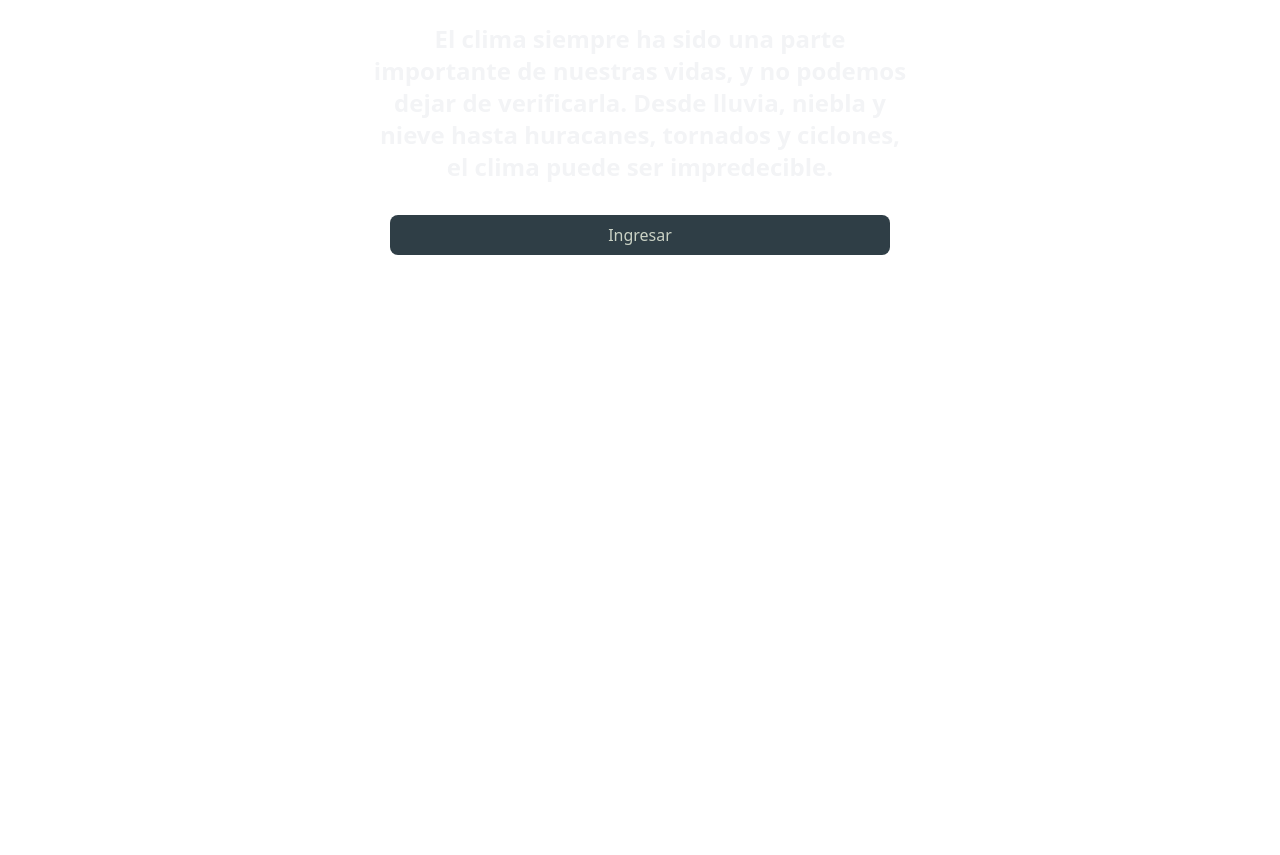
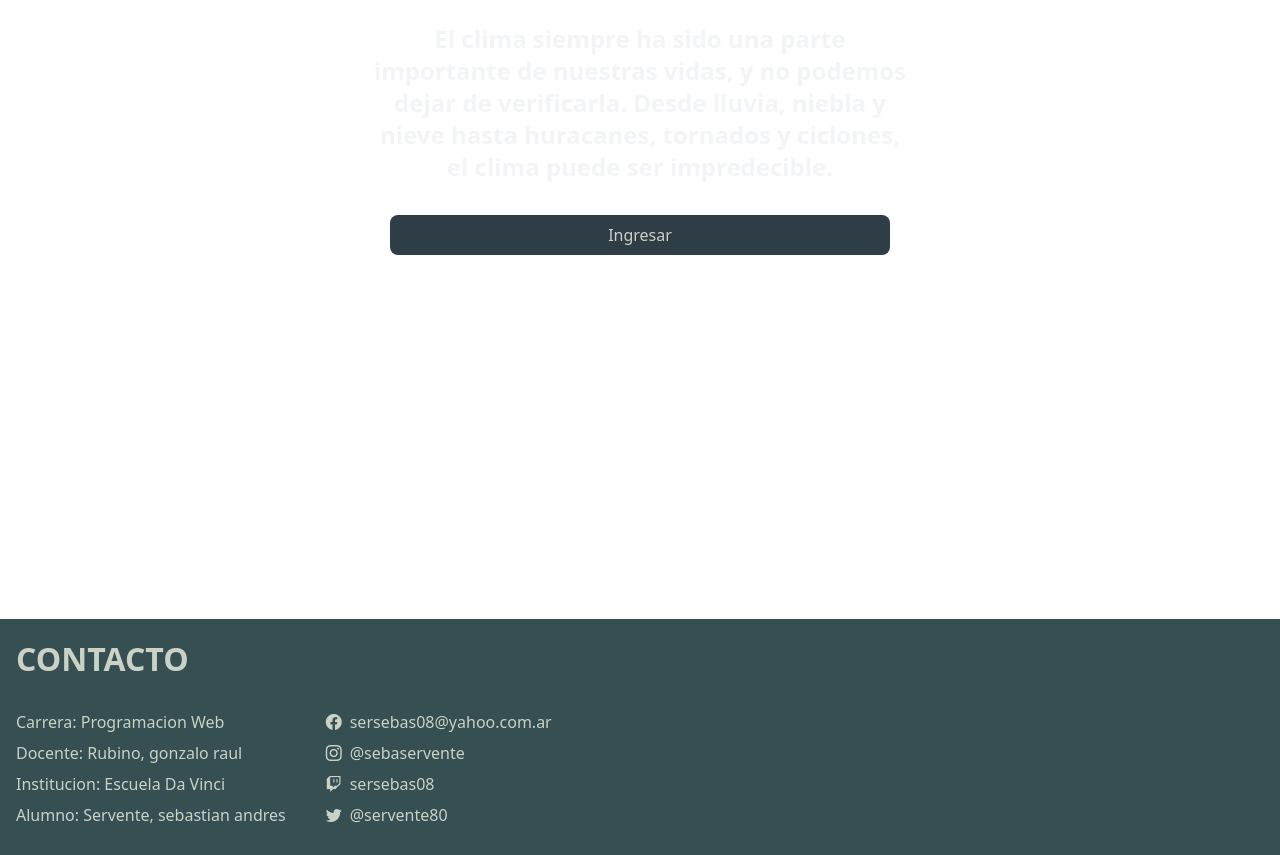
Before and after one commit to sersebas08/app-weather-, a plain HTML site: page index.html in a window 1280 px wide. Shown: the part 274-1129 px from the top of the page. Before the commit the page ends 893 px from the top, so only its background shows below. Drawn offline with nearby package versions, Linux system fonts and the light colour scheme.

Commit message:
terminado 20:43
buen finde

```diff
--- a/index.html
+++ b/index.html
@@ -35,15 +35,11 @@
                         <input title="Search" id="search" class="search placeholder:italic placeholder:text-slate-400 block bg-white w-full border-none border-slate-300 rounded-l-lg py-2 pl-7 pr-3 shadow-sm focus:outline-none   sm:text-sm"
                                value="" type="text" placeholder="Buscar ciudad o pais" />
                         <button class="sendButton border-none bg-white  py-2 pl-7 pr-3 rounded-r-lg  hover:drop-shadow-md" ><i class="bi bi-search mr-2"></i></button>
-
                     </div>
-
                 </div>
             </form>
-
             <div class="main pt-12"></div>
             <div id="map"></div>
-
         </section >
         <article class="inicio " id="inicio">
             <div class="inicio__div">
@@ -53,16 +49,31 @@
                     Desde lluvia, niebla y nieve hasta huracanes, tornados y ciclones, el clima puede ser impredecible.</p>
                 <button class="btnInicio m-auto mt-3 border-none  py-2 pl-3 pr-3 rounded-lg  hover:drop-shadow-md ">Ingresar</button>
             </div>
-
         </article>
     </main>
     <footer>
-        <section>
-
-            <div></div>
+        <section class="footer">
+            <h2 class="flex justify-center md:justify-start">CONTACTO</h2>
+            <div class="footer__div flex justify-center m-auto flex-col md:justify-start md:flex-row">
+                <div class="footer__lista ml-4 m-6">
+                    <ul>
+                        <li class="flex justify-center md:justify-start">Carrera: Programacion Web</li>
+                        <li class="flex justify-center md:justify-start">Docente: Rubino, gonzalo raul</li>
+                        <li class="flex justify-center md:justify-start">Institucion: Escuela Da Vinci</li>
+                        <li class="flex justify-center md:justify-start">Alumno: Servente, sebastian andres</li>
+                    </ul>
+                </div>
+                <div class="footer__lista ml-4 m-6 ">
+                    <ul>
+                        <li class="flex justify-center md:justify-start"><i class="bi bi-facebook mr-2"></i>sersebas08@yahoo.com.ar</li>
+                        <li class="flex justify-center md:justify-start"><i class="bi bi-instagram mr-2"></i>@sebaservente</li>
+                        <li class="flex justify-center md:justify-start"><i class="bi bi-twitch mr-2"></i>sersebas08</li>
+                        <li class="flex justify-center md:justify-start"><i class="bi bi-twitter mr-2"></i>@servente80</li>
+                    </ul>
+                </div>
+            </div>
         </section>
     </footer>
-
     <script src="js/function/app.js" type="module"></script>
 </body>
 </html>
--- a/src/styles.css
+++ b/src/styles.css
@@ -183,3 +183,27 @@ header {
     margin-top: -2rem;
     margin-left: 1rem;
 }
+
+.footer {
+    /*display: flex;
+    flex-wrap: wrap;*/
+    background-color: #354f52;
+}
+.footer h2 {
+    width: 100%;
+    padding-left: 1rem;
+    padding-top: 1rem;
+    font-size: 2rem;
+    color: #cad2c5;
+    font-weight: bold;
+}
+.footer__div {
+    width: 100%;
+    display: flex;
+}
+.footer__lista ul li {
+    color: #cad2c5;
+    line-height: 31px;
+    font-weight: 500;
+
+}
```
Lines whose indentation alone changed are shown as unchanged.
